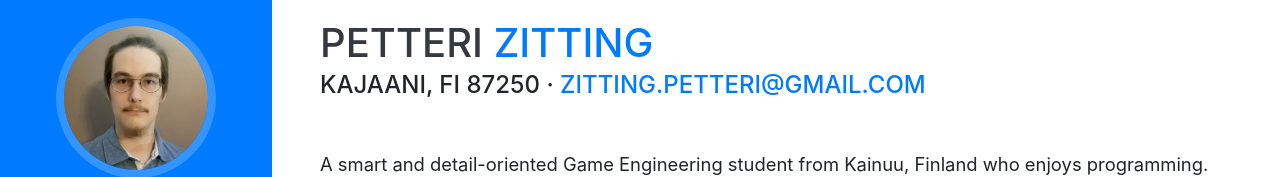
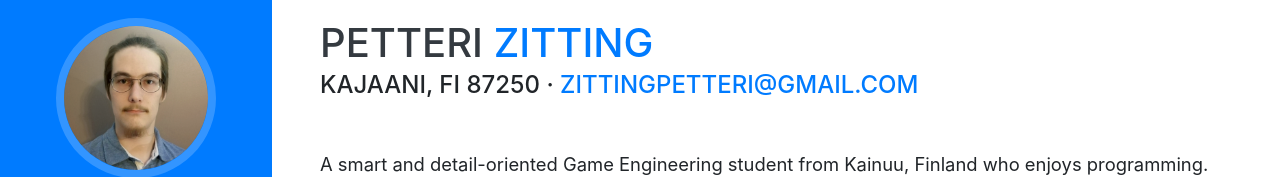
Before and after one commit to puttehi/puttehi.github.io, a website with bundled scripts: page index.html in a window 1280 px wide. Shown: the part 178-355 px from the top of the page. Built offline with nearby package versions, Linux system fonts and the light colour scheme; a web font is replaced by a local one.

Commit message:
fix typo in email

```diff
--- a/index.html
+++ b/index.html
@@ -69,7 +69,7 @@
           <span class="text-primary">Zitting</span>
         </h1>
         <div class="subheading mb-5">Kajaani, FI 87250 ·
-          <a href="mailto:name@email.com">zitting.petteri@gmail.com</a>
+          <a href="mailto:name@email.com">zittingpetteri@gmail.com</a>
         </div>
         <p class="lead mb-5">
           A smart and detail-oriented Game Engineering student from Kainuu, Finland who enjoys programming. Experienced
```
